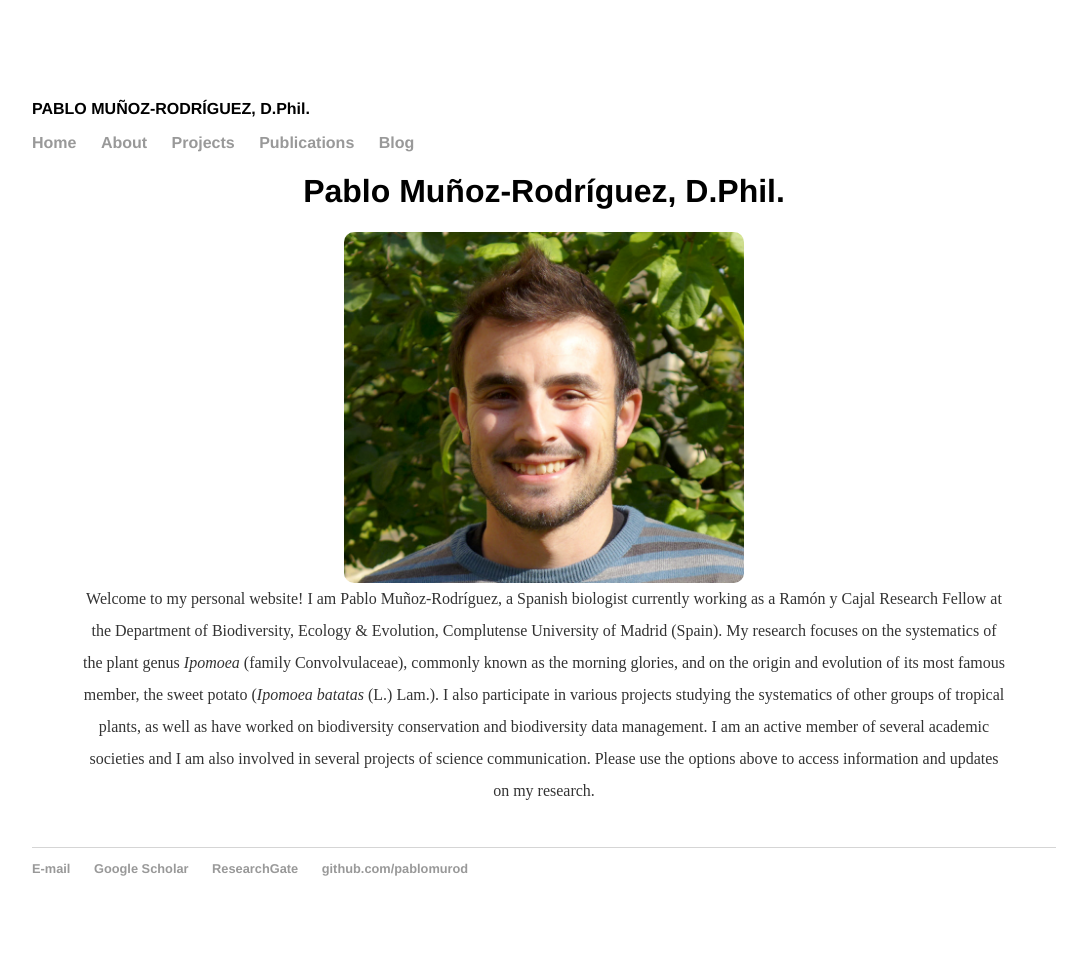
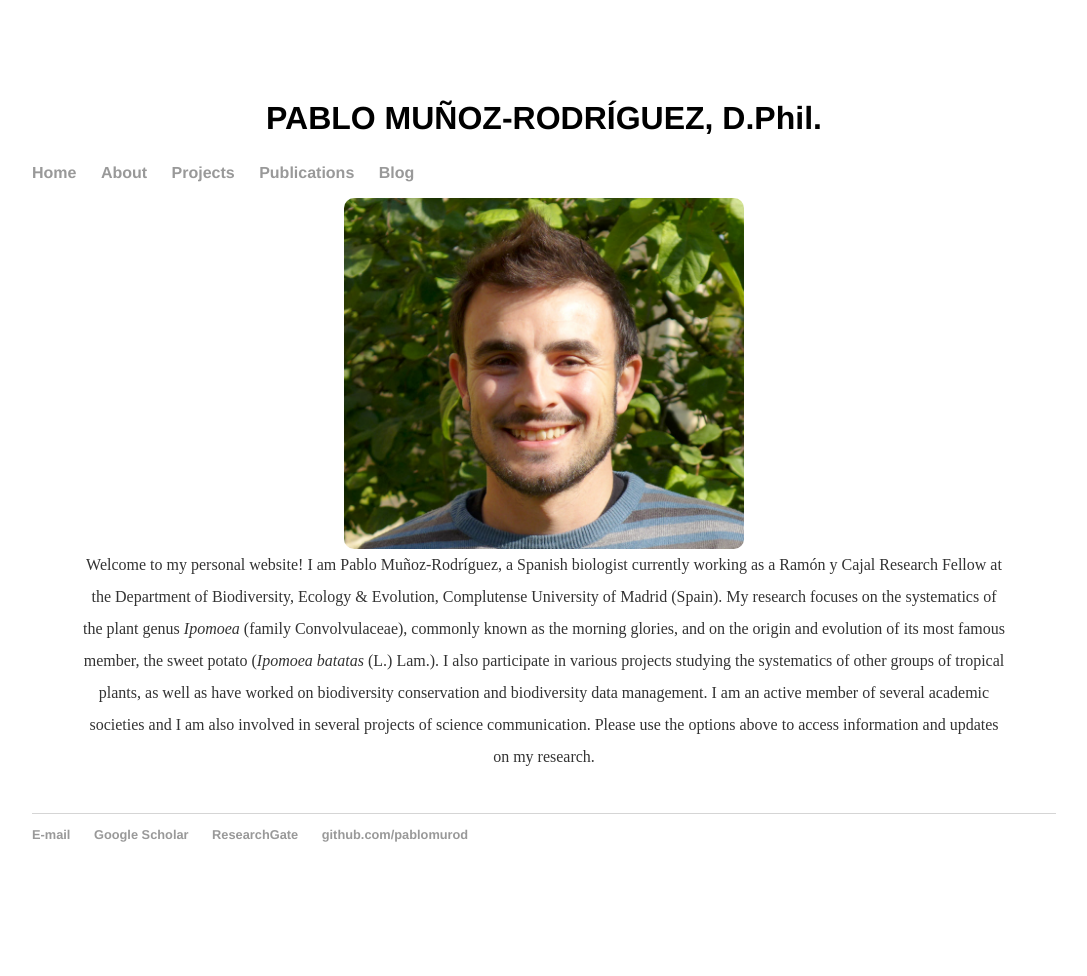
Before and after one commit to pablomurod/pablomurod.github.io, a Jekyll site: the page built from index.html, in a window 1280 px wide. Shown: the whole page, without its empty margins (96-1183 px from the left). Built offline with Jekyll 4.4.1, drawn with Linux system fonts in a browser that asks for light colours; after the commit the page ends 942 px from its top, so only the background shows below that.

Commit message:
changed title

```diff
--- a/_layouts/default.html
+++ b/_layouts/default.html
@@ -7,9 +7,8 @@
 		</head>
 		<body>
 			<nav>
-	    		<ul>
-					<li>PABLO MUÑOZ-RODRÍGUEZ, D.Phil.</li>
-				</ul>
+	    		<h1>PABLO MUÑOZ-RODRÍGUEZ, D.Phil.</h1>
+
 				<ul>
 					<li><a href="/">Home</a></li>
 					<li><a href="/about">About</a></li>
--- a/index.html
+++ b/index.html
@@ -3,8 +3,6 @@ layout: default
 title: Pablo Muñoz-Rodríguez, D.Phil.
 ---
 <!-- IMAGE -->
-
-<h1>Pablo Muñoz-Rodríguez, D.Phil.</h1>
 
 <div class="profile_image_container">
 	<img src="/images/pablomr.png" alt="Profile picture" title="Profile picture" class="profile_image" />
```
